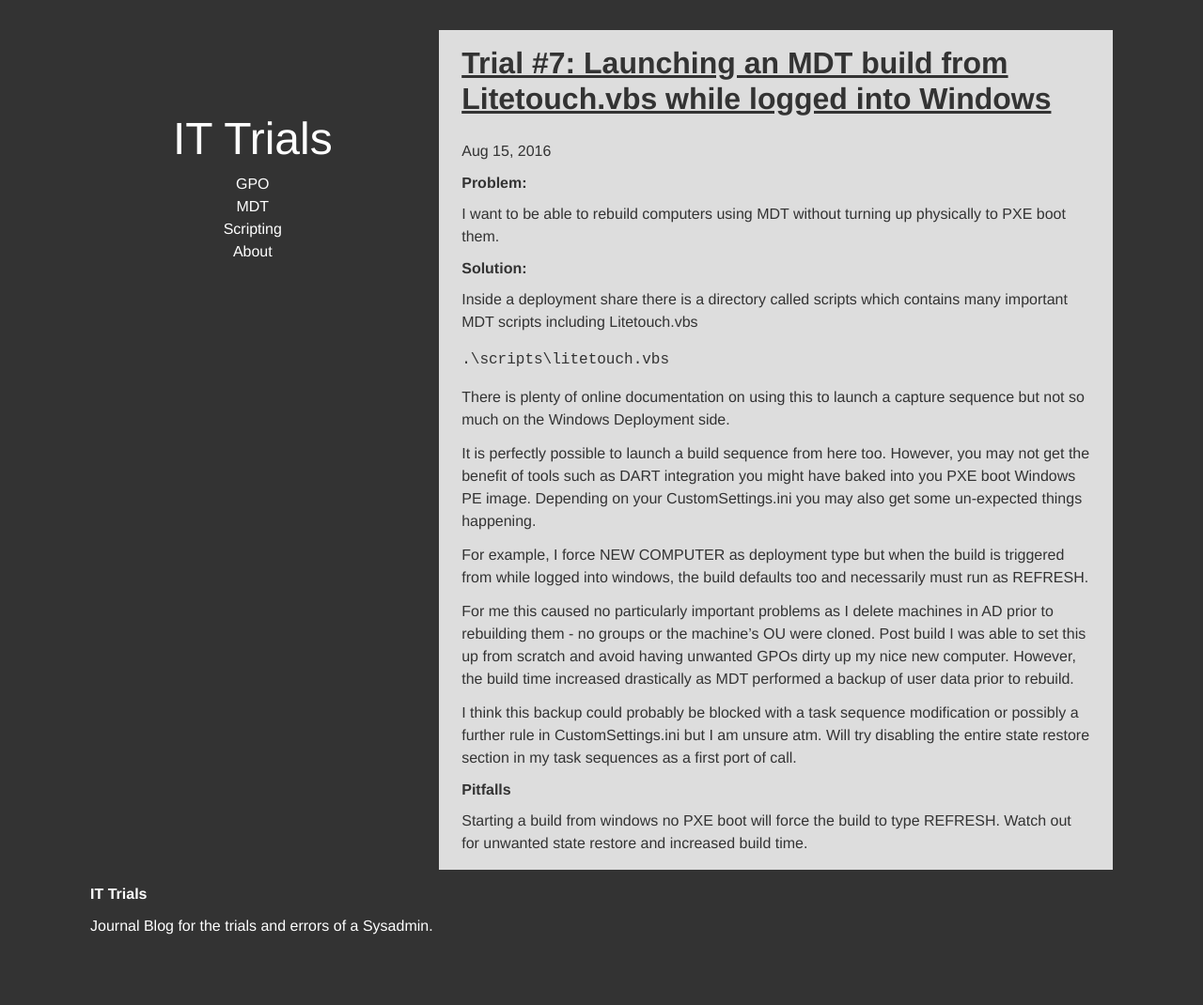
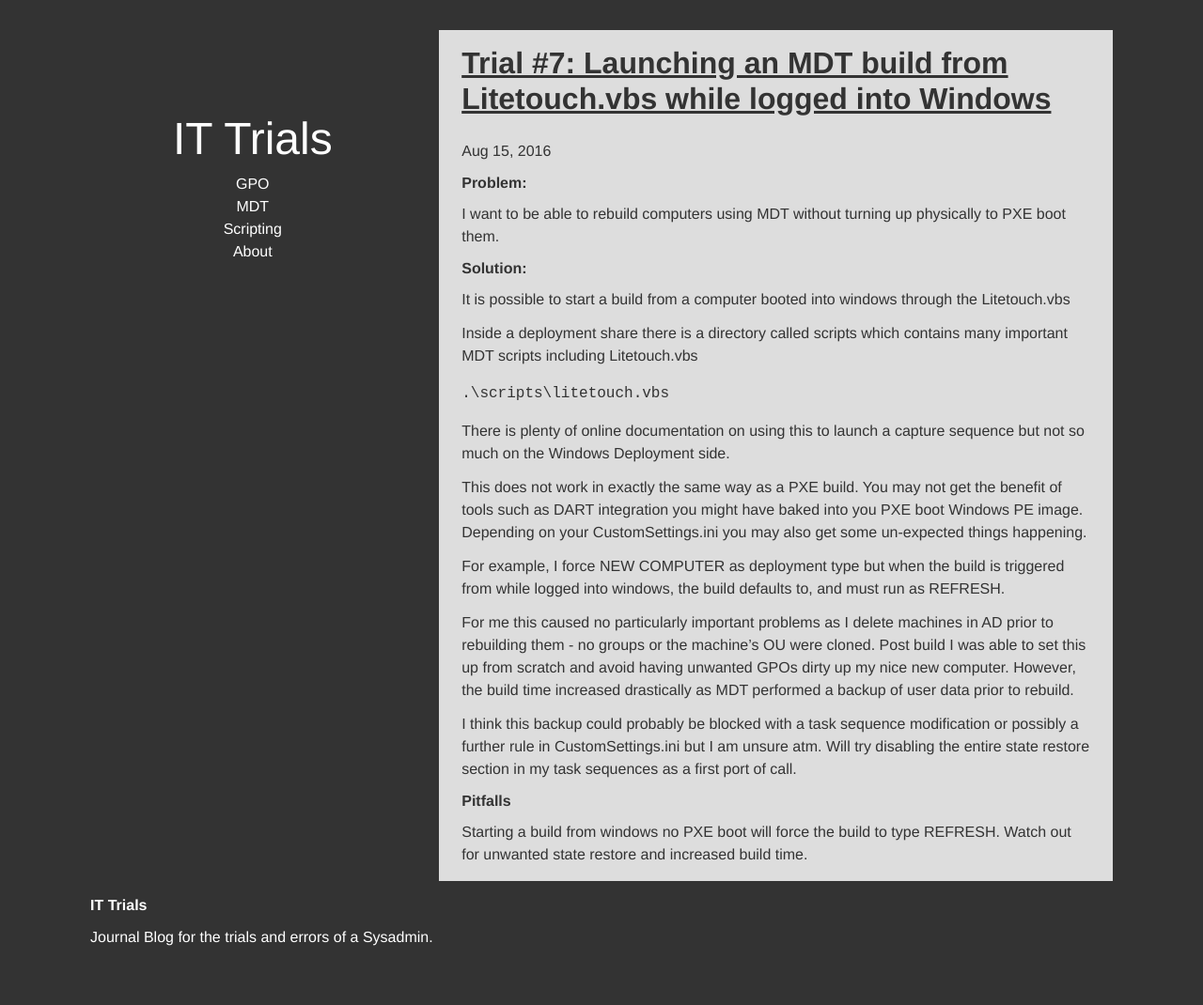
Before and after one commit to IT-trials/IT-trials.github.io, a Jekyll site: the page built from _posts/2016-08-15-litetouch-from-within-windows.markdown, in a window 1280 px wide. Shown: the whole page at 94% size. Built offline with Jekyll 4.4.1, drawn with Linux system fonts in a browser that asks for light colours; comment, search, counter and statistics services are not loaded.

Commit message:
typo in new post

```diff
--- a/_posts/2016-08-15-litetouch-from-within-windows.markdown
+++ b/_posts/2016-08-15-litetouch-from-within-windows.markdown
@@ -10,15 +10,17 @@
 
 ## Solution:
 
+It is possible to start a build from a computer booted into windows through the Litetouch.vbs
+
 Inside a deployment share there is a directory called scripts which contains many important MDT scripts including Litetouch.vbs
 
     .\scripts\litetouch.vbs
 
 There is plenty of online documentation on using this to launch a capture sequence but not so much on the Windows Deployment side.
 
-It is perfectly possible to launch a build sequence from here too.  However, you may not get the benefit of tools such as DART integration you might have baked into you PXE boot Windows PE image.  Depending on your CustomSettings.ini you may also get some un-expected things happening.
+This does not work in exactly the same way as a PXE build.  You may not get the benefit of tools such as DART integration you might have baked into you PXE boot Windows PE image.  Depending on your CustomSettings.ini you may also get some un-expected things happening.
 
-For example, I force NEW COMPUTER as deployment type but when the build is triggered from while logged into windows, the build defaults too and necessarily must run as REFRESH.
+For example, I force NEW COMPUTER as deployment type but when the build is triggered from while logged into windows, the build defaults to, and must run as REFRESH.
 
 For me this caused no particularly important problems as I delete machines in AD prior to rebuilding them - no groups or the machine's OU were cloned.  Post build I was able to set this up from scratch and avoid having unwanted GPOs dirty up my nice new computer.  However, the build time increased drastically as MDT performed a backup of user data prior to rebuild.
 
```
